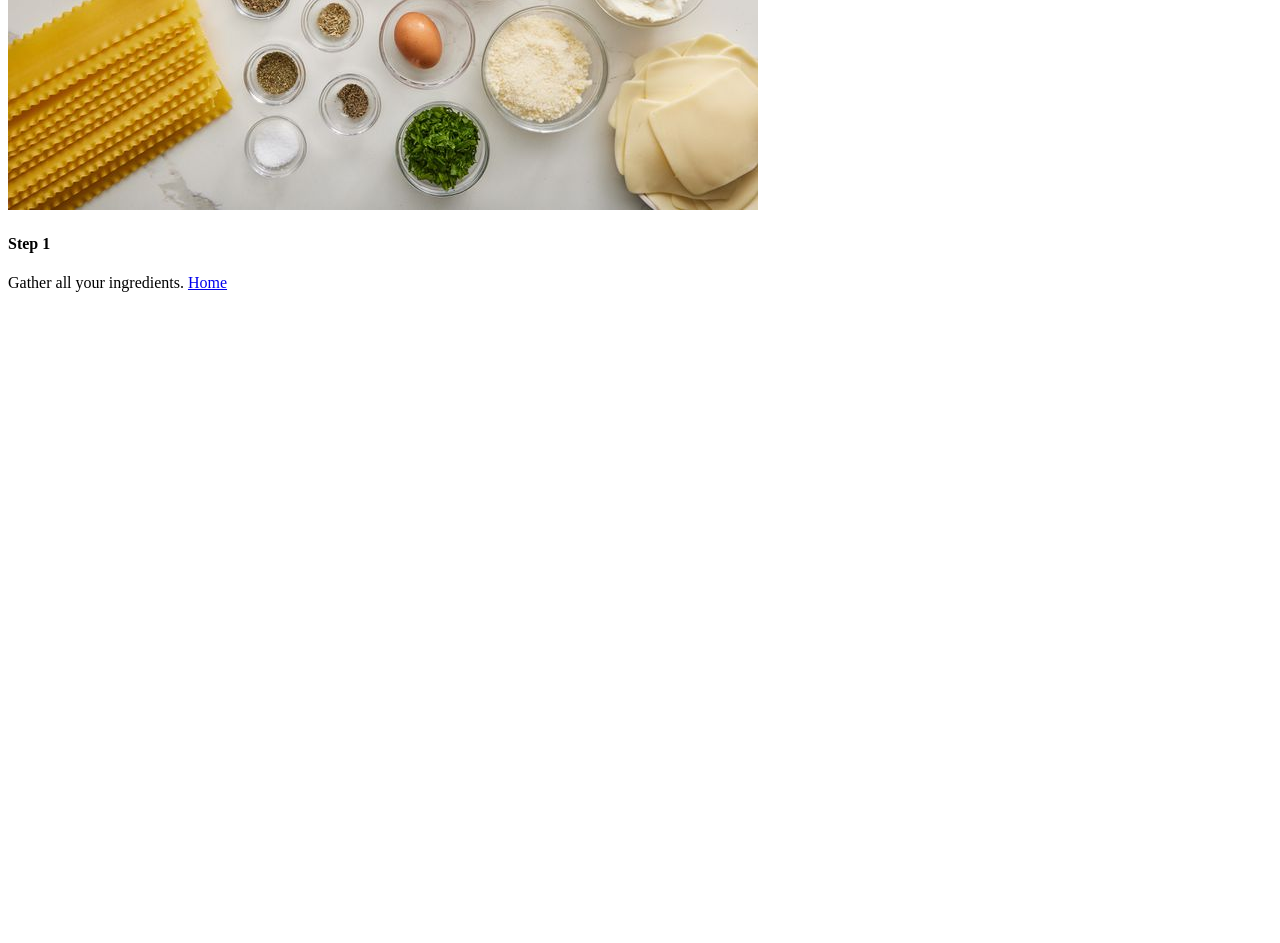
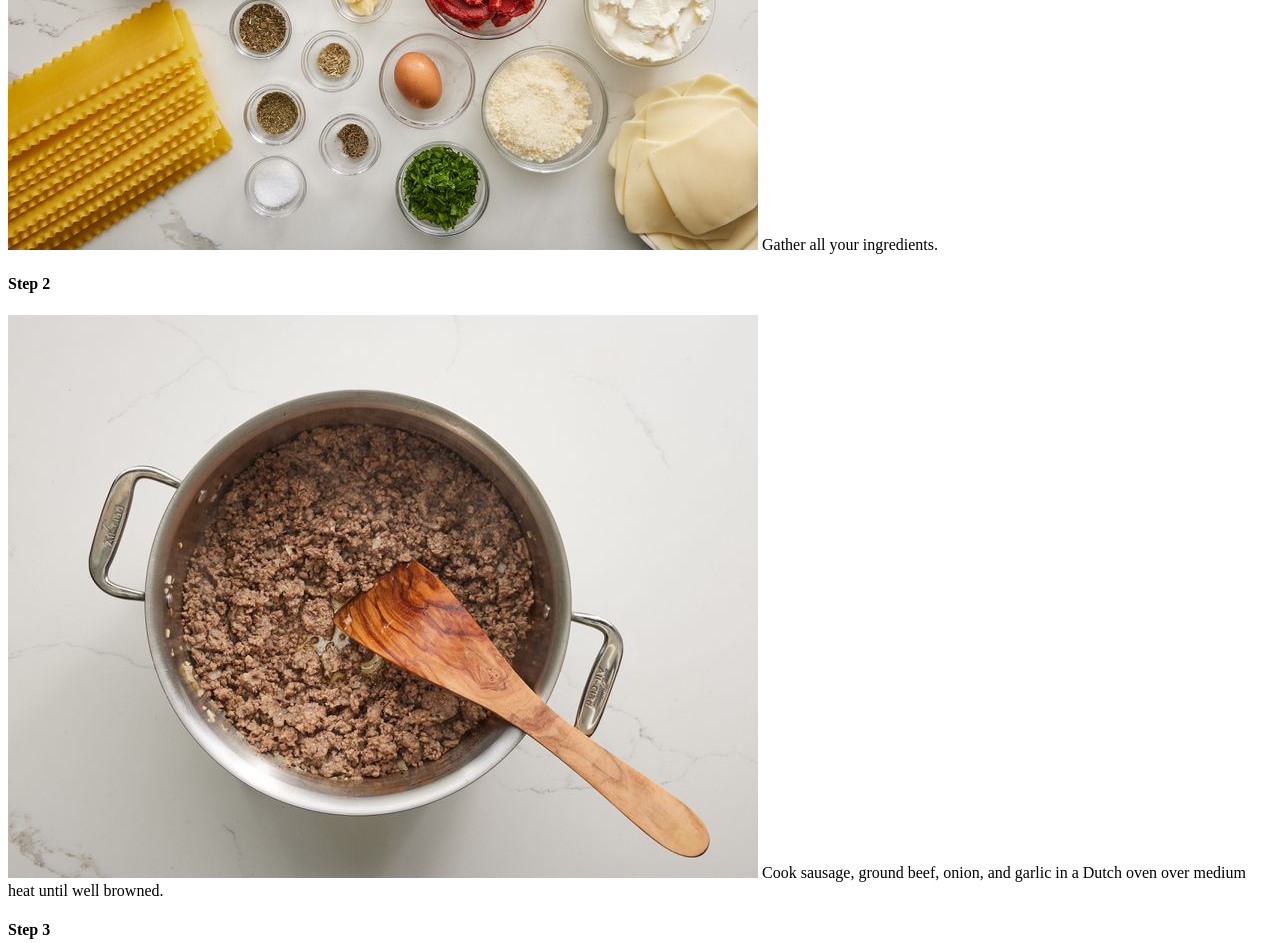
Before and after one commit to minirican/odin-recipes, a plain HTML site: page recipes/lasagna.html in a window 1280 px wide. Shown: the part 1260-2203 px from the top of the page. Before the commit the page ends 1560 px from the top, so only its background shows below. Drawn offline with Linux system fonts and the light colour scheme.

Commit message:
add step 2 and 3

```diff
--- a/recipes/lasagna.html
+++ b/recipes/lasagna.html
@@ -20,12 +20,30 @@
     </ul>
 
     <h2>Directions</h2>
+    <h4><strong>Step 1</strong></h4>
     <img src="../ingredients.jpg" alt="image of ingredients">
-    <h4><strong>Step 1</strong></h4>
+
     <body>
         Gather all your ingredients.
     </body>
 
+    <h4><strong>Step 2</strong></h4>
+    <img src="../beef.jpg" alt="image of beef">
+
+    <body>
+        Cook sausage, ground beef, onion, and garlic in a Dutch oven over medium heat
+        until well browned.
+    </body>
+
+    <h4><strong>Step 3</strong></h4>
+    <img src="../sauce.jpg" alt="add sauce">
+
+    <body>
+        Stir in crushed tomatoes, tomato sauce, paste, and water. Season
+        with sugar, parsley, basil, salt.
+    </body>
+
+
     <a href="../index.html">Home</a>
 </body>
 </html>
```
